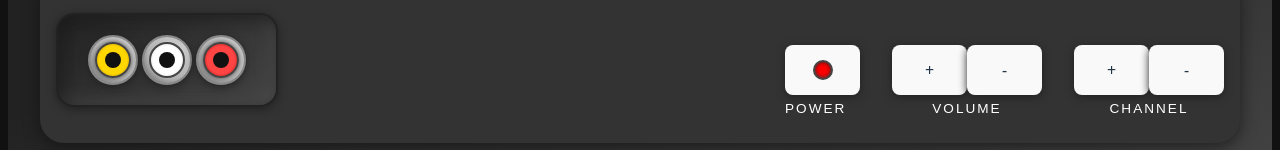
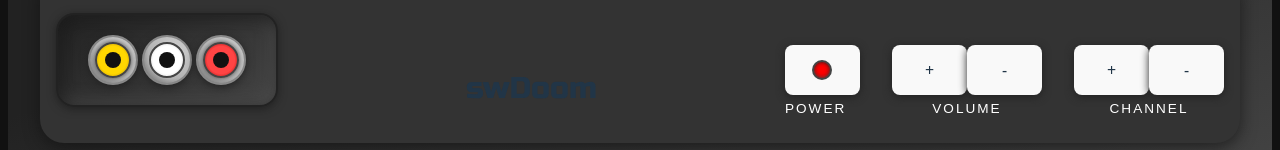
Before and after one commit to Greentaylor27/swDOOM, a React (Vite) app: page / in a window 1280 px wide. Shown: the part 646-796 px from the top of the page. Built offline with nearby package versions, Linux system fonts and the light colour scheme; no server answers.

Commit message:
Some updates to finish out the styling for the website NOW on to mobile version

```diff
--- /dev/null
+++ b/Components/Logo.tsx
@@ -0,0 +1,7 @@
+export default function Logo() {
+  return (
+    <div className='font-russo text-3xl mt-9'>
+      swDoom
+    </div>
+  )
+}
--- a/Components/TVControlDeck.tsx
+++ b/Components/TVControlDeck.tsx
@@ -4,6 +4,7 @@ import RightAudioPlug from './RightAudioPlug';
 import PowerButton from './PowerButton';
 import VolumeControl from './VolumeControl';
 import ChannelControl from './ChannelControl';
+import Logo from './Logo';
 
 export default function TVControlDeck() {
   return (
@@ -14,6 +15,7 @@ export default function TVControlDeck() {
         <LeftAudioPlug />
         <RightAudioPlug />
       </div>
+      <Logo />
       <div className="buttonGroup">
         {/* Here is where I will put the TV Buttons,
         (stretch goal idea allow channel control to switch channels which corresponds to a shader.)
--- a/src/App.css
+++ b/src/App.css
@@ -1,4 +1,13 @@
+@font-face {
+  font-family: 'Russo One';
+  src: url(../src/assets/font/RussoOne-Regular.ttf);
+}
+
 @import "tailwindcss";
+
+@theme {
+  --font-russo: 'Russo One';
+}
 
 html, body {
   margin: 0;
@@ -63,7 +72,6 @@ body {
   display: inline-flex;
   flex-direction: row;
   align-items: center;
-  margin-right: auto;
   margin-bottom: 20px;
   background: linear-gradient(145deg, #222 0%, #444 100%);
   border-radius: 18px;
```
Also changed, not shown: src/assets/font/RussoOne-Regular.ttf (added).
